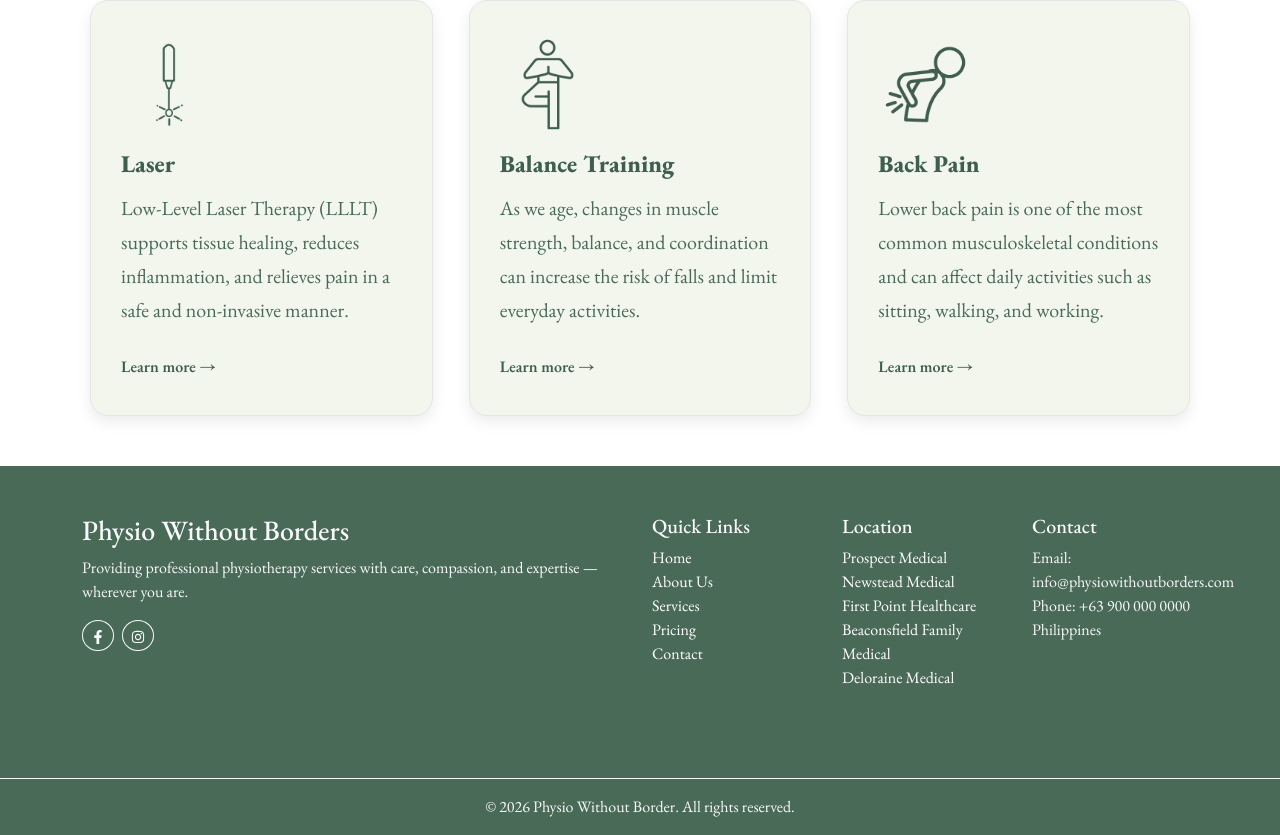
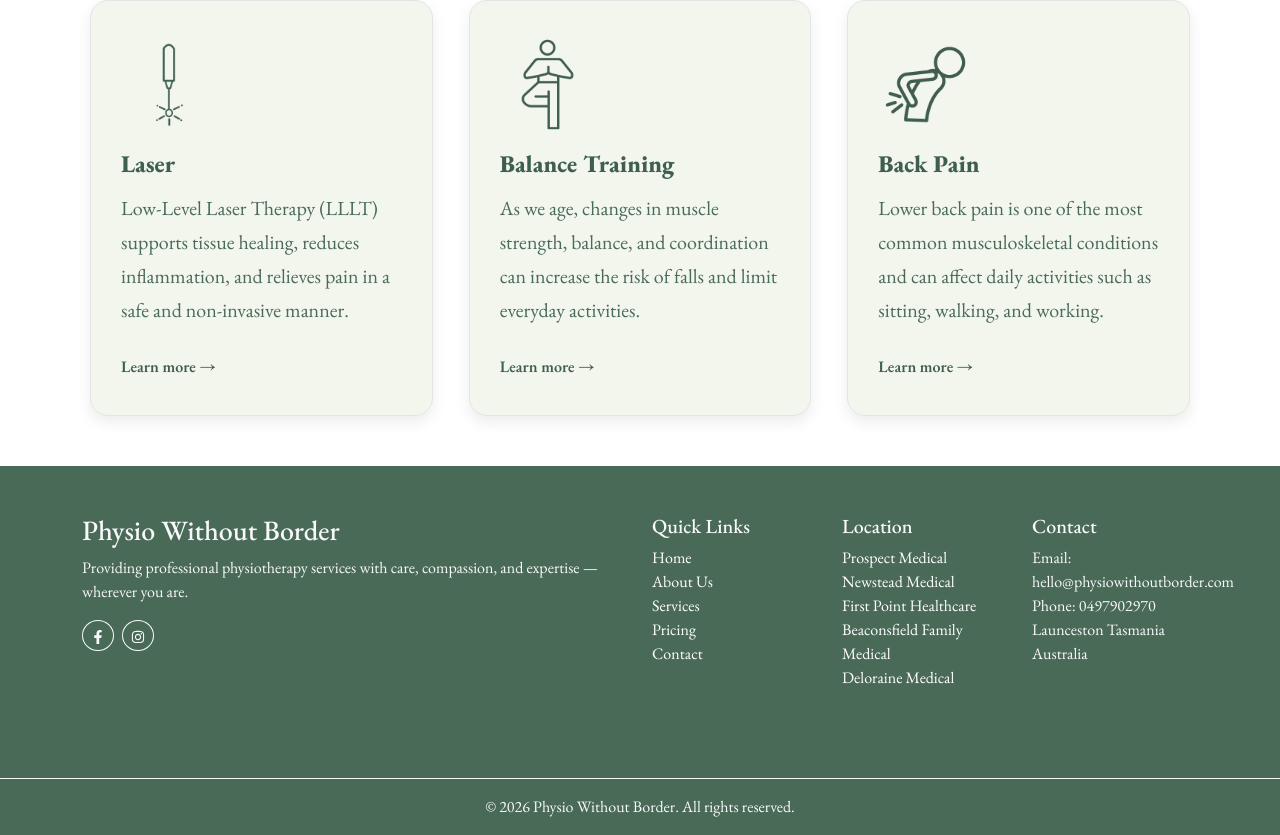
Before and after one commit to xjoy07x/physio-therapy, a Next.js app: page / in a window 1280 px wide. Shown: the part 2462-3297 px from the top of the page. Built offline with nearby package versions, Linux system fonts and the light colour scheme.

Commit message:
update contacts

```diff
--- a/app/components/Footer.js
+++ b/app/components/Footer.js
@@ -13,7 +13,7 @@ export default function Footer() {
         <div className="row">
           {/* Brand */}
           <div className="col-lg-6 mb-4">
-            <h3>Physio Without Borders</h3>
+            <h3>Physio Without Border</h3>
             <p>
               Providing professional physiotherapy services with care,
               compassion, and expertise — wherever you are.
@@ -104,9 +104,9 @@ export default function Footer() {
           <div className="col-lg-2 mb-4">
             <h5>Contact</h5>
             <ul className="list-unstyled">
-              <li className={styles.footerText}>Email: info@physiowithoutborders.com</li>
-              <li className={styles.footerText}>Phone: +63 900 000 0000</li>
-              <li className={styles.footerText}>Philippines</li>
+              <li className={styles.footerText}>Email: hello@physiowithoutborder.com</li>
+              <li className={styles.footerText}>Phone: 0497902970</li>
+              <li className={styles.footerText}>Launceston Tasmania Australia</li>
             </ul>
           </div>
         </div>
```
